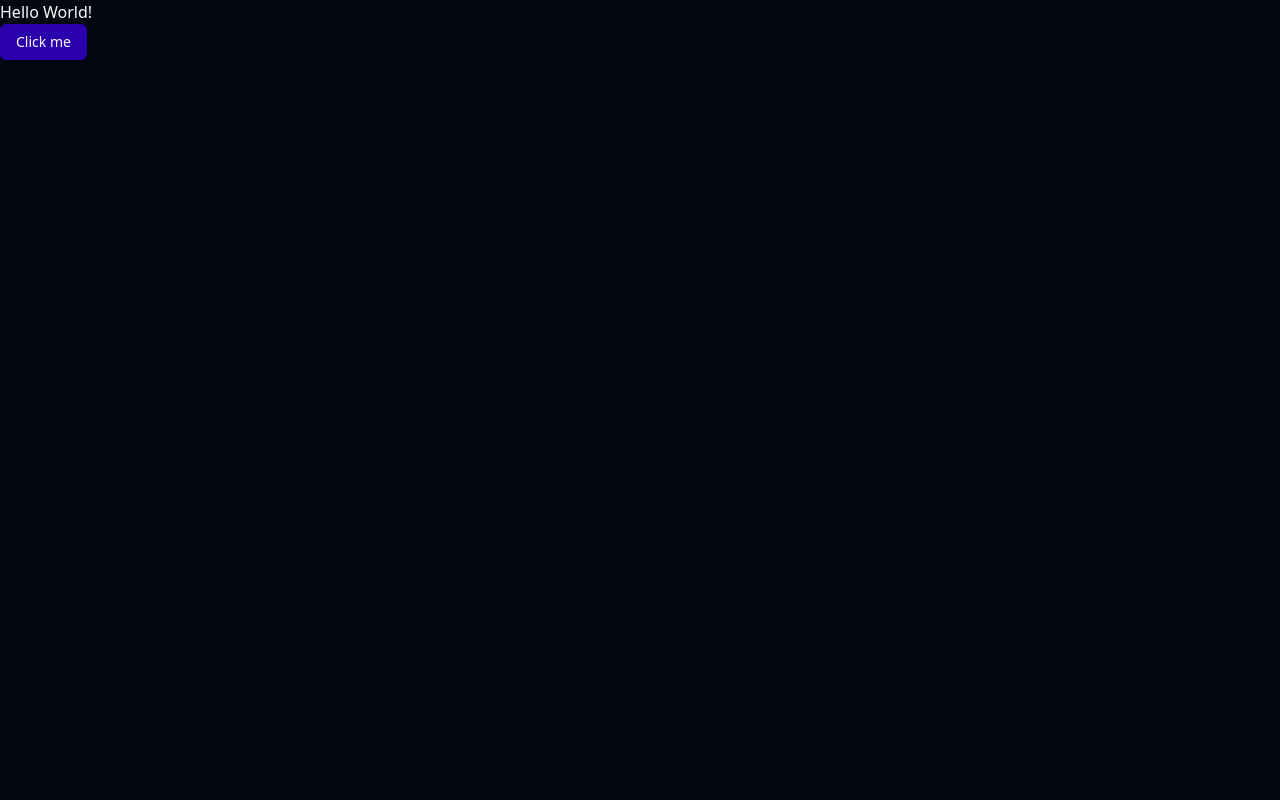
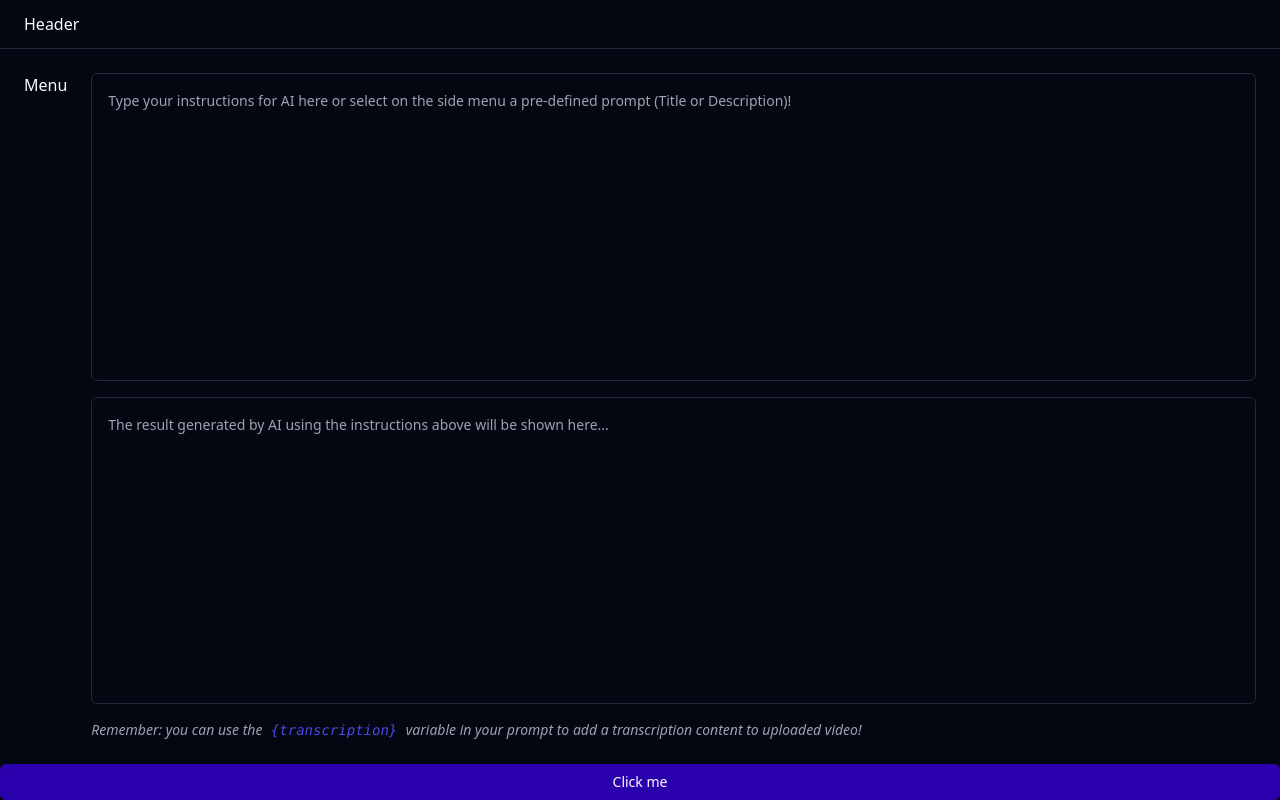
Before and after one commit to prtpj1/video-titler-ai-web, a React (Vite) app: page / in a window 1280 px wide. Built offline with nearby package versions, Linux system fonts and the light colour scheme.

Commit message:
:yum: feat: add textarea component and organize main area :arrow_right: add section to prompt and result add area to side menu

```diff
--- a/src/App.tsx
+++ b/src/App.tsx
@@ -1,15 +1,38 @@
-// import { useState } from 'react'
 
 import { Button } from './components/ui/button'
+import { Textarea } from './components/ui/textarea'
 
-function App() {
+export function App() {
 
   return (
-    <>
-      <h1>Hello World!</h1>
+    <div className='flex flex-col min-h-screen'>
+      <header className='border-b flex items-center justify-between px-6 py-3'>Header</header>
+      <main className='flex flex-1 gap-6 p-6'>
+        <aside>
+            Menu
+        </aside>
+
+        <section
+          className='flex flex-col flex-1 gap-4'
+        >
+          <div className='flex-1 gap-4 grid grid-rows-2'>
+            <Textarea
+              className='leading-relaxed p-4 resize-none'
+              placeholder='Type your instructions for AI here or select on the side menu a pre-defined prompt (Title or Description)!'
+            />
+            <Textarea
+              className='leading-relaxed p-4 resize-none'
+              placeholder='The result generated by AI using the instructions above will be shown here...'
+              readOnly
+            />
+          </div>
+          <p className='italic text-muted-foreground text-sm'>
+            Remember: you can use the<code className='text-indigo-600'>
+              {' {transcription} '}</code>variable in your prompt to add a transcription content to uploaded video!
+          </p>
+        </section>
+      </main>
       <Button>Click me</Button>
-    </>
+    </div>
   )
 }
-
-export default App
--- /dev/null
+++ b/src/components/ui/textarea.tsx
@@ -0,0 +1,24 @@
+import * as React from "react"
+
+import { cn } from "@/lib/utils"
+
+export interface TextareaProps
+  extends React.TextareaHTMLAttributes<HTMLTextAreaElement> {}
+
+const Textarea = React.forwardRef<HTMLTextAreaElement, TextareaProps>(
+  ({ className, ...props }, ref) => {
+    return (
+      <textarea
+        className={cn(
+          "flex min-h-[60px] w-full rounded-md border border-input bg-transparent px-3 py-2 text-sm shadow-sm placeholder:text-muted-foreground focus-visible:outline-none focus-visible:ring-1 focus-visible:ring-ring disabled:cursor-not-allowed disabled:opacity-50",
+          className
+        )}
+        ref={ref}
+        {...props}
+      />
+    )
+  }
+)
+Textarea.displayName = "Textarea"
+
+export { Textarea }
--- a/src/main.tsx
+++ b/src/main.tsx
@@ -1,6 +1,6 @@
 import React from 'react'
 import ReactDOM from 'react-dom/client'
-import App from './App.tsx'
+import { App } from './App.tsx'
 import './index.css'
 
 ReactDOM.createRoot(document.getElementById('root')!).render(
```
